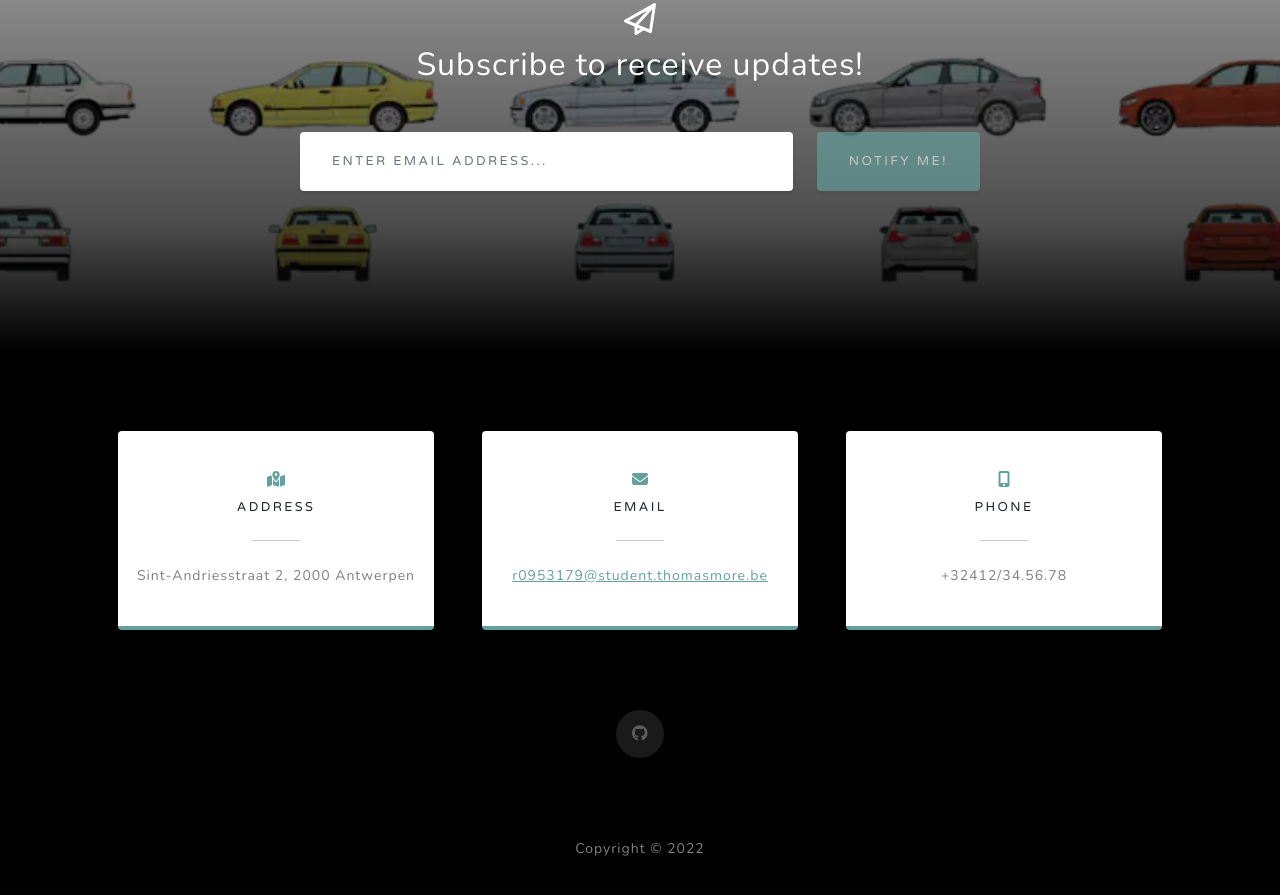
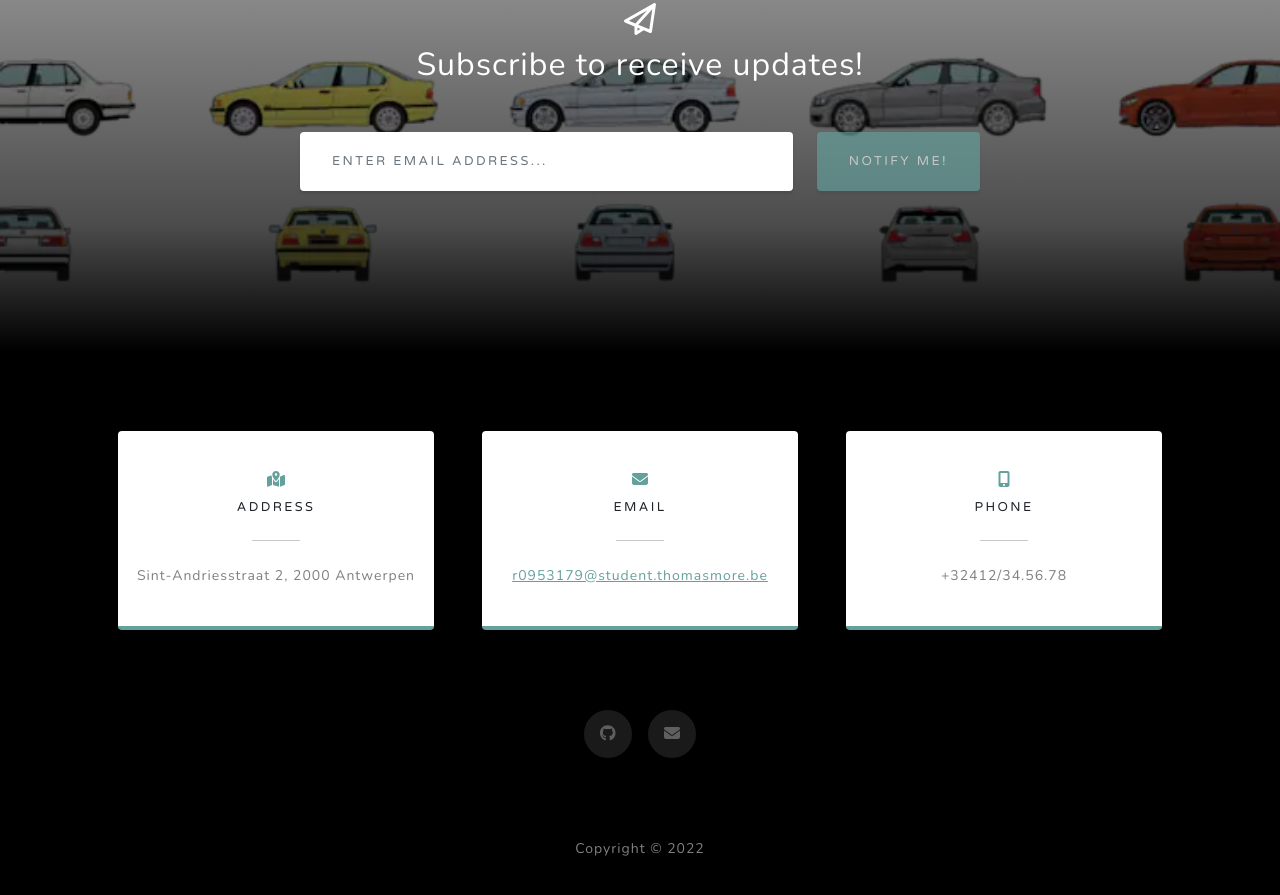
Before and after one commit to KaYEET/Portfolio, a plain HTML site: page themasite/html/bmw.html in a window 1280 px wide. Shown: the part 4924-5819 px from the top of the page. Drawn offline with nearby package versions, Linux system fonts and the light colour scheme; files whose address does not match are found by name.

Commit message:
Added mailto and mail icon at the footer of each page

```diff
--- a/themasite/html/bmw.html
+++ b/themasite/html/bmw.html
@@ -325,6 +325,7 @@
             </div>
             <div class="social d-flex justify-content-center">
                 <a class="mx-2" href="https://github.com/KaYEET"><i class="fab fa-github"></i></a>
+                <a class="mx-2" href="mailto:r0953179@student.thomasmore.be"><i class="fa-solid fa-envelope"></i></a>
             </div>
         </div>
     </section>
```
Also changed, not shown: themasite/html/ferrari.html (+1 -0 lines), themasite/html/mazda.html (+1 -0 lines).
